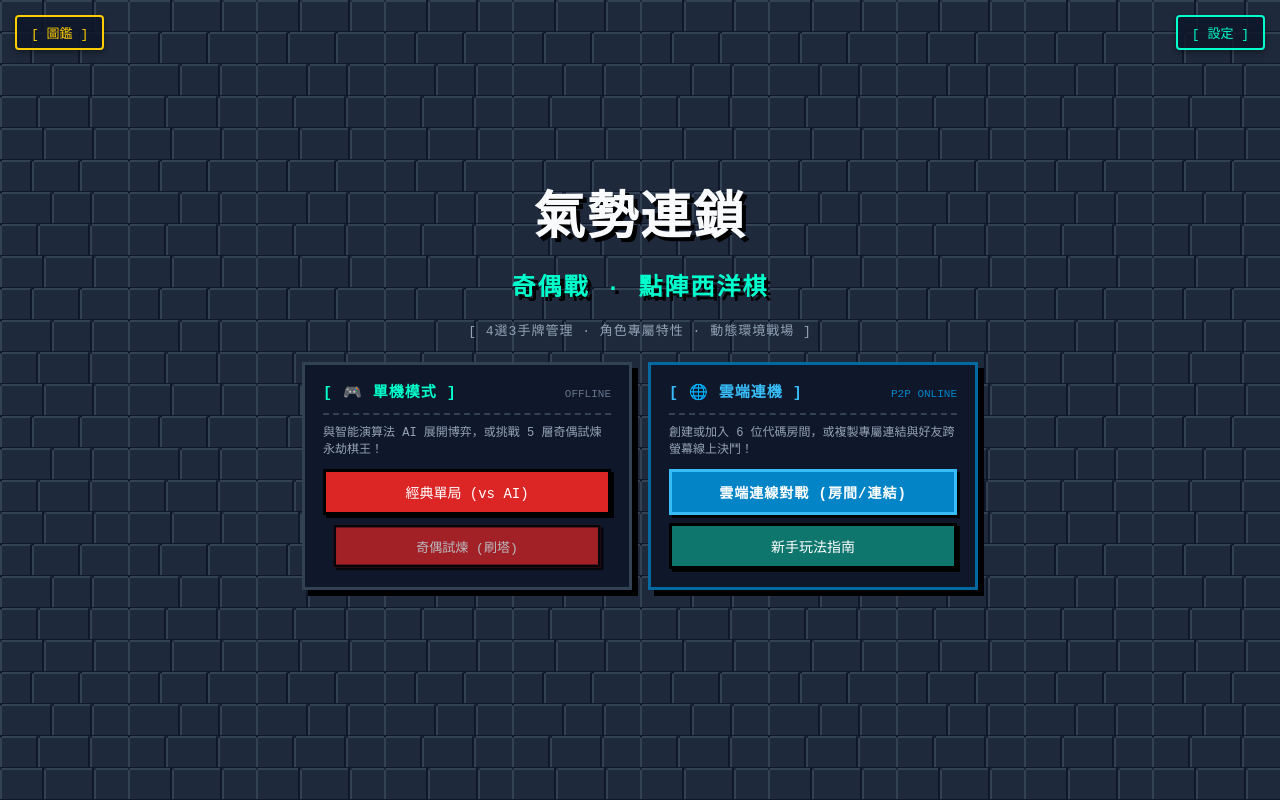
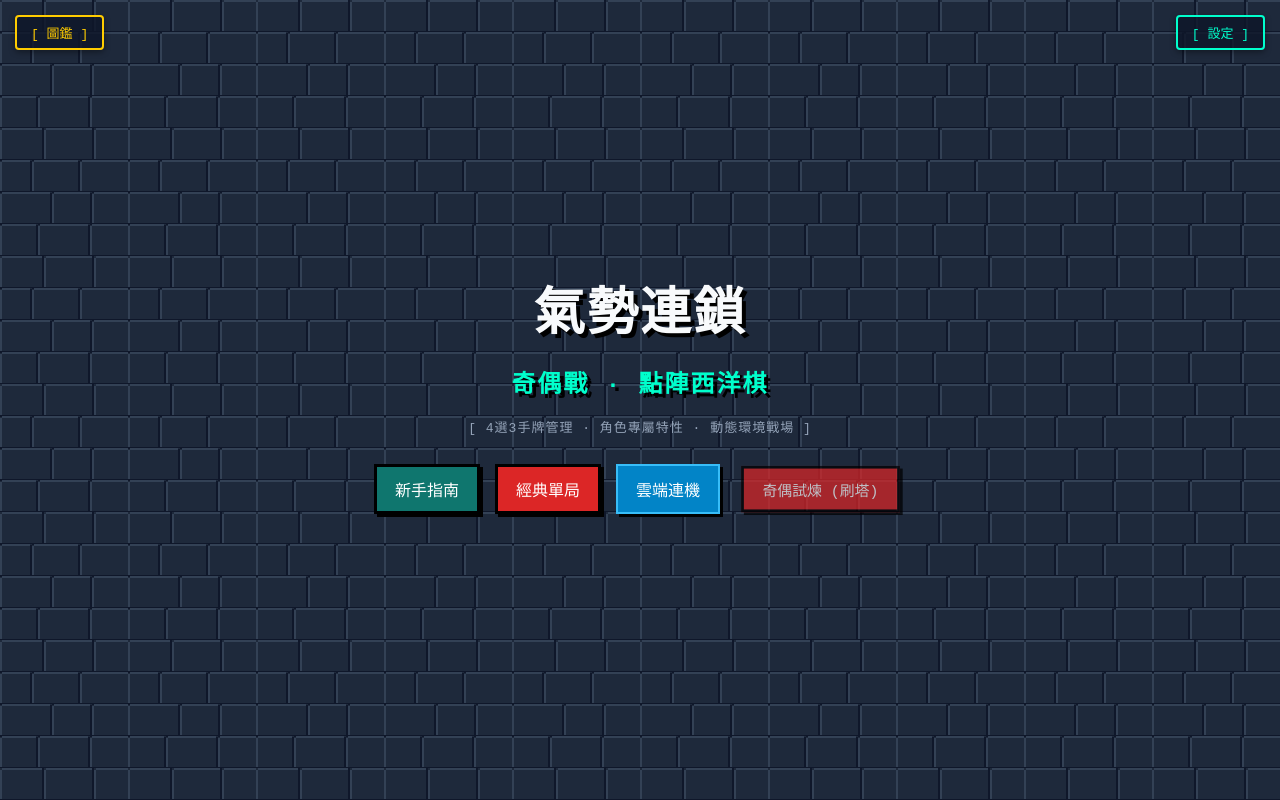
Before and after one commit to YaodeChiang4181/A-little-Game, a React (Vite) app in the folder frontend/: page / in a window 1280 px wide. Built offline with nearby package versions, Linux system fonts and the light colour scheme; the HTML template or start-up script is replaced by a standard one; a web font is replaced by a local one; what peerjs would draw is missing.

Commit message:
refactor(ui): 移除 Emoji 符號，回歸首頁原版專業街機按鍵佈局

```diff
--- a/frontend/src/App.tsx
+++ b/frontend/src/App.tsx
@@ -685,38 +685,48 @@ export default function App() {
               氣勢連鎖<br />
               <span style={{ fontSize: 'clamp(1.1rem, 3.5vw, 1.5rem)', color: '#00ffcc' }}>奇偶戰 · 點陣西洋棋</span>
             </h1>
-            <div style={{ color: '#94a3b8', fontSize: 'clamp(11px, 2.5vw, 13px)', marginBottom: '20px', letterSpacing: '1px' }}>
+            <div style={{ color: '#94a3b8', fontSize: 'clamp(11px, 2.5vw, 13px)', marginBottom: '25px', letterSpacing: '1px' }}>
               [ 4選3手牌管理 · 角色專屬特性 · 動態環境戰場 ]
             </div>
 
-            {/* 模式選擇卡片網格 (單機 vs 雲端連機) */}
-            <div className="mode-grid">
-              {/* 單機模式 卡片 */}
-              <div className="mode-box">
-                <div className="mode-box-header">
-                  <span className="mode-box-title" style={{ color: '#00ffcc' }}>
-                    [ 🎮 單機模式 ]
-                  </span>
-                  <span style={{ fontSize: '11px', color: '#64748b', fontFamily: 'monospace' }}>OFFLINE</span>
-                </div>
-                <div className="mode-box-desc">
-                  與智能演算法 AI 展開博弈，或挑戰 5 層奇偶試煉永劫棋王！
-                </div>
-                <div className="mode-btn-group">
+            <div style={{ display: 'flex', gap: '15px', justifyContent: 'center', flexWrap: 'wrap', maxWidth: '640px', margin: '0 auto' }}>
               <button
                 className="btn"
-                    style={{ background: '#dc2626', width: '100%', padding: '10px 0', fontSize: '14px' }}
+                style={{ background: '#0f766e', fontSize: 'clamp(13px, 3.2vw, 16px)', padding: '10px 18px' }}
+                onClick={() => startGame(true)}
+              >
+                新手指南
+              </button>
+
+              <button
+                className="btn"
+                style={{ background: '#dc2626', fontSize: 'clamp(13px, 3.2vw, 16px)', padding: '10px 18px' }}
                 onClick={() => startGame(false)}
               >
-                    經典單局 (vs AI)
+                經典單局
+              </button>
+
+              <button
+                className="btn"
+                style={{
+                  background: '#0284c7',
+                  border: '2px solid #38bdf8',
+                  fontSize: 'clamp(13px, 3.2vw, 16px)',
+                  padding: '10px 18px'
+                }}
+                onClick={() => {
+                  soundManager.playSfx('click');
+                  setShowOnlineLobby(true);
+                }}
+              >
+                雲端連機
               </button>
 
               <button
                 className="btn engage"
                 style={{
-                      width: '100%',
-                      padding: '10px 0',
-                      fontSize: '14px',
+                  fontSize: 'clamp(13px, 3.2vw, 16px)',
+                  padding: '10px 20px',
                   display: 'flex',
                   flexDirection: 'column',
                   alignItems: 'center',
@@ -731,49 +741,6 @@ export default function App() {
                   </span>
                 )}
               </button>
-                </div>
-              </div>
-
-              {/* 雲端連機 卡片 */}
-              <div className="mode-box cloud-box">
-                <div className="mode-box-header">
-                  <span className="mode-box-title" style={{ color: '#38bdf8' }}>
-                    [ 🌐 雲端連機 ]
-                  </span>
-                  <span style={{ fontSize: '11px', color: '#0284c7', fontFamily: 'monospace' }}>P2P ONLINE</span>
-                </div>
-                <div className="mode-box-desc">
-                  創建或加入 6 位代碼房間，或複製專屬連結與好友跨螢幕線上決鬥！
-                </div>
-                <div className="mode-btn-group">
-                  <button
-                    className="btn"
-                    style={{
-                      background: '#0284c7',
-                      borderColor: '#38bdf8',
-                      width: '100%',
-                      padding: '10px 0',
-                      fontSize: '14px',
-                      fontWeight: 'bold',
-                      letterSpacing: '1px'
-                    }}
-                    onClick={() => {
-                      soundManager.playSfx('click');
-                      setShowOnlineLobby(true);
-                    }}
-                  >
-                    雲端連線對戰 (房間/連結)
-                  </button>
-
-                  <button
-                    className="btn"
-                    style={{ background: '#0f766e', width: '100%', padding: '10px 0', fontSize: '14px' }}
-                    onClick={() => startGame(true)}
-                  >
-                    新手玩法指南
-                  </button>
-                </div>
-              </div>
             </div>
           </div>
         )}
@@ -804,7 +771,7 @@ export default function App() {
                   {currentTerrains[inspectedTerrainIndex].description}
                 </span>
                 <span style={{ marginLeft: 'auto', color: '#64748b', fontSize: '10px' }}>
-                  [ 點擊收起 ✕ ]
+                  [ 點擊收起 ]
                 </span>
               </div>
             )}
--- a/frontend/src/components/OnlineLobbyModal.tsx
+++ b/frontend/src/components/OnlineLobbyModal.tsx
@@ -163,7 +163,7 @@ export const OnlineLobbyModal: React.FC<OnlineLobbyModalProps> = ({
               fontSize: '14px'
             }}
           >
-            ✕ 關閉
+            [ 關閉 ]
           </button>
         </div>
 
@@ -265,7 +265,7 @@ export const OnlineLobbyModal: React.FC<OnlineLobbyModalProps> = ({
 
               {copyFeedback && (
                 <div style={{ color: '#00ffcc', fontSize: '12px', marginTop: '4px', fontWeight: 'bold' }}>
-                  ✓ {copyFeedback}
+                  [ {copyFeedback} ]
                 </div>
               )}
             </div>
--- a/frontend/src/components/OnlineMatchView.tsx
+++ b/frontend/src/components/OnlineMatchView.tsx
@@ -620,7 +620,7 @@ export const OnlineMatchView: React.FC<OnlineMatchViewProps> = ({
             letterSpacing: '1px'
           }}
         >
-          {opponentReady ? '✓ 對手已完成佈署並就緒！' : '⏳ 對手正在策劃佈署中...'}
+          {opponentReady ? '[ 對手已就緒！等待您出征 ]' : '[ 對手正在策劃佈署中... ]'}
         </div>
 
         {/* 即時情報橫條 */}
@@ -636,7 +636,7 @@ export const OnlineMatchView: React.FC<OnlineMatchViewProps> = ({
               {currentTerrains[inspectedTerrainIndex].description}
             </span>
             <span style={{ marginLeft: 'auto', color: '#64748b', fontSize: '10px' }}>
-              [ 點擊收起 ✕ ]
+              [ 點擊收起 ]
             </span>
           </div>
         )}
--- a/frontend/src/components/TowerView.tsx
+++ b/frontend/src/components/TowerView.tsx
@@ -494,7 +494,7 @@ export const TowerView: React.FC<TowerViewProps> = ({ initialState, onExit, onRe
                   {currentTerrains[inspectedTerrainIndex].description}
                 </span>
                 <span style={{ marginLeft: 'auto', color: '#64748b', fontSize: '10px' }}>
-                  [ 點擊收起 ✕ ]
+                  [ 點擊收起 ]
                 </span>
               </div>
             )}
--- a/frontend/src/index.css
+++ b/frontend/src/index.css
@@ -1155,7 +1155,7 @@ html, body {
   box-shadow: 2px 2px 0 #000;
 }
 
-/* ================= 雲端連機與模式選擇卡片 ================= */
+/* ================= 雲端連線雷達波紋動畫 ================= */
 @keyframes pulse {
   0%, 100% {
     opacity: 1;
@@ -1166,57 +1166,3 @@ html, body {
     transform: scale(0.85);
   }
 }
-
-.mode-grid {
-  display: flex;
-  gap: 16px;
-  max-width: 680px;
-  width: 100%;
-  margin: 0 auto 20px auto;
-  flex-wrap: wrap;
-  justify-content: center;
-}
-
-.mode-box {
-  background: #0f172a;
-  border: 3px solid #334155;
-  box-shadow: 6px 6px 0 #000;
-  padding: 18px;
-  display: flex;
-  flex-direction: column;
-  gap: 10px;
-  flex: 1 1 280px;
-  max-width: 330px;
-  text-align: left;
-}
-
-.mode-box.cloud-box {
-  border-color: #0369a1;
-}
-
-.mode-box-header {
-  display: flex;
-  justify-content: space-between;
-  align-items: center;
-  border-bottom: 2px dashed #334155;
-  padding-bottom: 8px;
-}
-
-.mode-box-title {
-  font-size: 15px;
-  font-weight: bold;
-  letter-spacing: 1px;
-}
-
-.mode-box-desc {
-  font-size: 12px;
-  color: #94a3b8;
-  line-height: 1.4;
-  min-height: 34px;
-}
-
-.mode-btn-group {
-  display: flex;
-  flex-direction: column;
-  gap: 8px;
-}
```
Also changed, not shown: 1 other file (tests, documents, lock files or other folders). Lines whose indentation alone changed are shown as unchanged.
